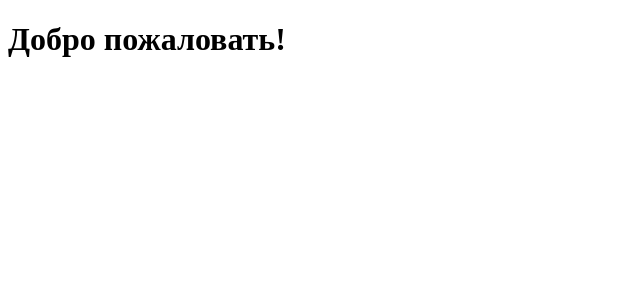
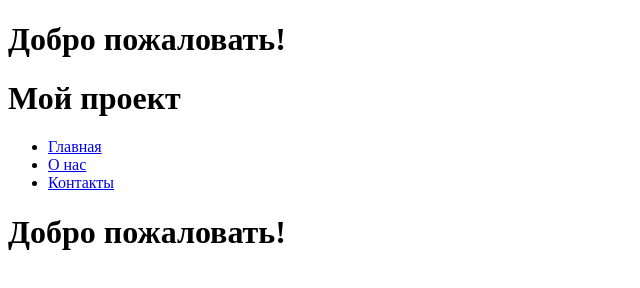
Before and after one commit to CommAnime/my-first-git-project, a plain HTML site: page index.html in a window 1280 px wide. Shown: the whole page, without its empty margins (0-640 px from the left). Drawn offline with Linux system fonts and the light colour scheme.

Commit message:
Добавлена шапка сайта

```diff
--- a/index.html
+++ b/index.html
@@ -9,3 +9,24 @@
     <h1>Добро пожаловать!</h1>
 </body>
 </html>
+<!DOCTYPE html>
+<html lang="ru">
+<head>
+    <meta charset="UTF-8">
+    <meta name="viewport" content="width=device-width, initial-scale=1.0">
+    <title>Мой проект</title>
+</head>
+<body>
+    <header>
+        <h1>Мой проект</h1>
+        <nav>
+            <ul>
+                <li><a href="#">Главная</a></li>
+                <li><a href="#">О нас</a></li>
+                <li><a href="#">Контакты</a></li>
+            </ul>
+        </nav>
+    </header>
+    <h1>Добро пожаловать!</h1>
+</body>
+</html>
```
